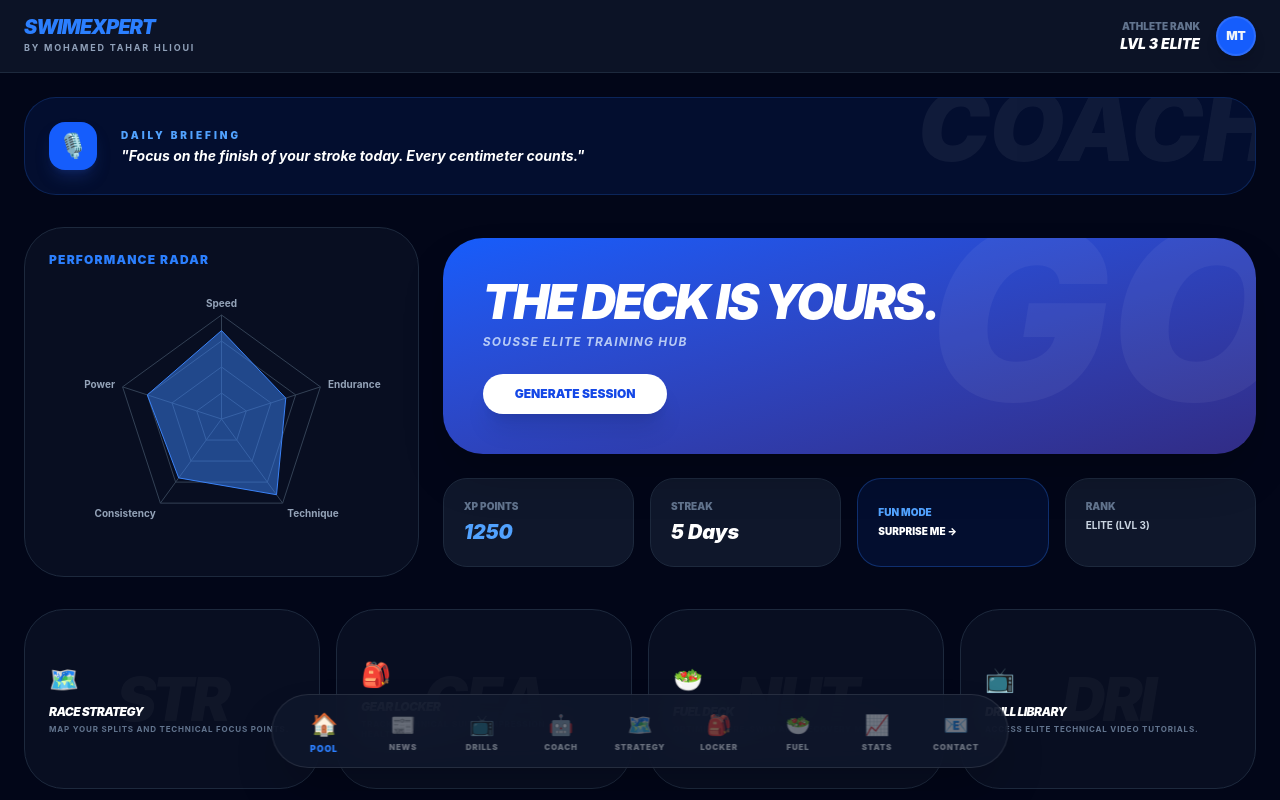
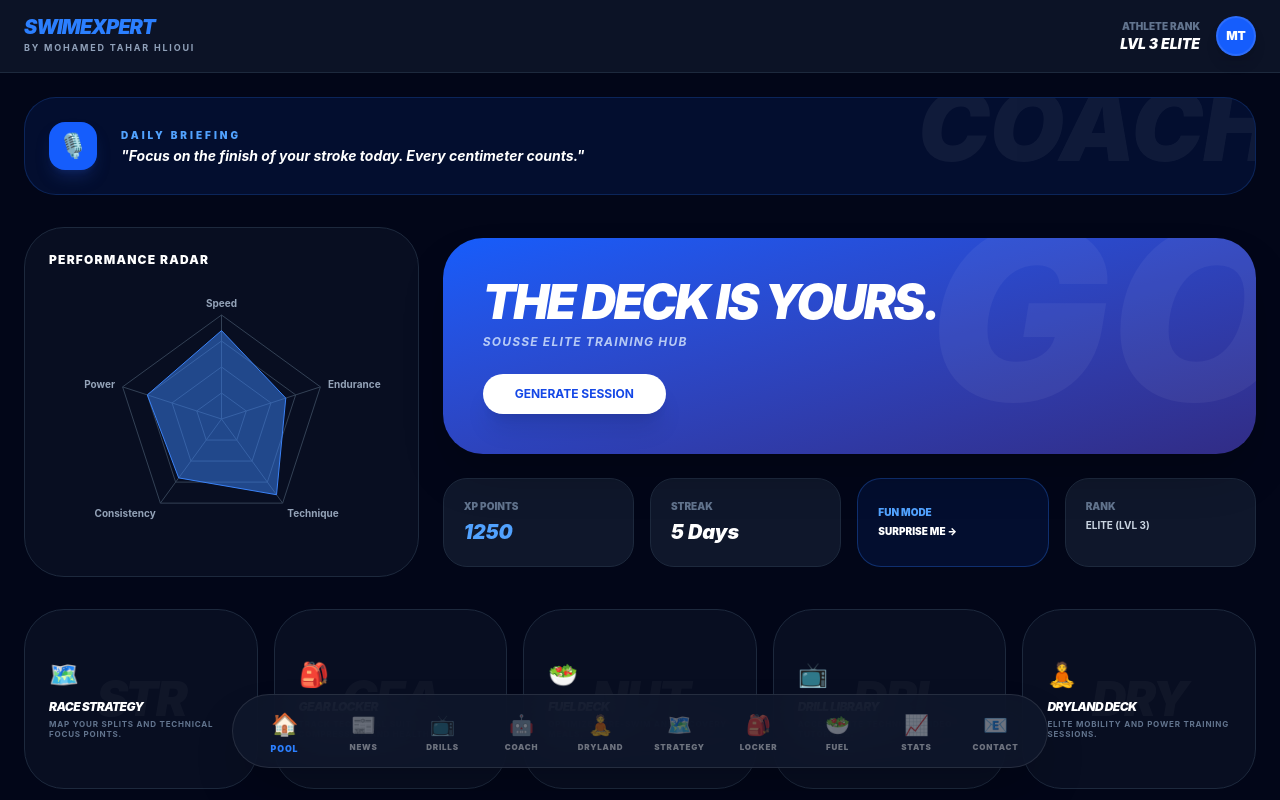
Before and after one commit to Med-Taher-Hlioui/swim-expert-app, a React (Vite) app: page / in a window 1280 px wide. Shown: the top 800 px of the page. Built offline with nearby package versions, Linux system fonts and the light colour scheme; no server answers.

Commit message:
feat: add Dryland Deck, custom exercise builder, and 5-pillar dashboard grid

```diff
--- a/src/App.tsx
+++ b/src/App.tsx
@@ -13,11 +13,12 @@ import RaceStrategy from './components/RaceStrategy';
 import NutritionDeck from './components/NutritionDeck';
 import Contact from './components/Contact';
 import SwimNews from './components/SwimNews';
+import DrylandDeck from './components/DrylandDeck';
 
 const engine = new SwimCoachEngine();
 
 export default function App() {
-  const [activePage, setActivePage] = useState<'pool' | 'drills' | 'workout' | 'progress' | 'gear' | 'strategy' | 'nutrition' | 'contact' | 'news'>('pool');
+  const [activePage, setActivePage] = useState<'pool' | 'drills' | 'workout' | 'progress' | 'gear' | 'strategy' | 'nutrition' | 'contact' | 'news' | 'dryland'>('pool');
   const [xp, setXp] = useState(1250);
   const [level, setLevel] = useState(3);
   const [dailyTip, setDailyTip] = useState("Focus on your rotation to reduce drag.");
@@ -26,13 +27,10 @@ export default function App() {
     const key = import.meta.env.VITE_GEMINI_API_KEY;
     if (key) {
       engine.initialize(key);
-      engine.getDailyTip()
-        .then(tip => setDailyTip(tip))
-        .catch(() => console.log("AI Quota hit. Using default tip."));
+      engine.getDailyTip().then(tip => setDailyTip(tip)).catch(() => console.log("AI Quota hit."));
     }
   }, []);
 
-  // --- LEVEL UP LOGIC ---
   useEffect(() => {
     const newLevel = calculateLevel(xp);
     if (newLevel > level) {
@@ -48,27 +46,18 @@ export default function App() {
 
   return (
     <div className="min-h-screen bg-slate-950 text-slate-100 font-sans pb-40">
-
-      {/* HEADER */}
-      <header className="bg-slate-900/80 backdrop-blur-md border-b border-slate-800 py-4 px-6 sticky top-0 z-50">
-        <div className="max-w-7xl mx-auto flex justify-between items-center text-left">
+      <header className="bg-slate-900/80 backdrop-blur-md border-b border-slate-800 py-4 px-6 sticky top-0 z-50 text-left">
+        <div className="max-w-7xl mx-auto flex justify-between items-center">
           <button onClick={() => setActivePage('pool')} className="flex flex-col items-start group">
-            <h1 className="text-xl font-black italic tracking-tighter uppercase text-blue-500 leading-none">
-              SwimExpert
-            </h1>
-            <span className="text-[9px] font-bold tracking-[0.2em] text-slate-400 uppercase mt-1">
-              by Mohamed Tahar Hlioui
-            </span>
+            <h1 className="text-xl font-black italic tracking-tighter uppercase text-blue-500 leading-none">SwimExpert</h1>
+            <span className="text-[9px] font-bold tracking-[0.2em] text-slate-400 uppercase mt-1">by Mohamed Tahar Hlioui</span>
           </button>
-
           <div className="flex items-center gap-4">
-             <div className="text-right hidden md:block">
+             <div className="text-right hidden md:block text-white">
                <div className="text-[10px] font-black uppercase text-slate-500">Athlete Rank</div>
-               <div className="text-sm font-black italic uppercase text-white">LVL {level} Elite</div>
+               <div className="text-sm font-black italic uppercase">LVL {level} Elite</div>
              </div>
-             <div className="w-10 h-10 rounded-full bg-blue-600 flex items-center justify-center font-black text-xs border-2 border-white/10 shadow-lg">
-               MT
-             </div>
+             <div className="w-10 h-10 rounded-full bg-blue-600 flex items-center justify-center font-black text-xs border-2 border-white/10 shadow-lg text-white">MT</div>
           </div>
         </div>
       </header>
@@ -82,16 +71,17 @@ export default function App() {
         {activePage === 'gear' && <GearLocker />}
         {activePage === 'strategy' && <RaceStrategy />}
         {activePage === 'nutrition' && <NutritionDeck />}
+        {activePage === 'dryland' && <DrylandDeck setXp={setXp} />}
         {activePage === 'contact' && <Contact />}
       </main>
 
-      {/* NAVIGATION */}
       <nav className="fixed bottom-8 left-1/2 -translate-x-1/2 bg-slate-900/90 backdrop-blur-xl border border-white/10 px-6 py-4 rounded-full shadow-2xl z-50 flex gap-4 md:gap-6 max-w-[95vw] overflow-x-auto no-scrollbar">
         {[
           { id: 'pool', label: 'Pool', icon: '🏠' },
           { id: 'news', label: 'News', icon: '📰' },
           { id: 'drills', label: 'Drills', icon: '📺' },
           { id: 'workout', label: 'Coach', icon: '🤖' },
+          { id: 'dryland', label: 'Dryland', icon: '🧘' },
           { id: 'strategy', label: 'Strategy', icon: '🗺️' },
           { id: 'gear', label: 'Locker', icon: '🎒' },
           { id: 'nutrition', label: 'Fuel', icon: '🥗' },
@@ -101,19 +91,13 @@ export default function App() {
           <button
             key={item.id}
             onClick={() => setActivePage(item.id as any)}
-            className={`flex flex-col items-center min-w-[55px] transition-all ${activePage === item.id ? 'text-blue-500 scale-110' : 'opacity-40 hover:opacity-100'}`}
+            className={`flex flex-col items-center min-w-[55px] transition-all ${activePage === item.id ? 'text-blue-500 scale-110' : 'opacity-40 hover:opacity-100 text-white'}`}
           >
             <span className="text-xl mb-1">{item.icon}</span>
             <span className="text-[8px] font-black uppercase tracking-widest leading-none">{item.label}</span>
           </button>
         ))}
       </nav>
-
-      <footer className="mt-12 mb-20 text-center opacity-30">
-        <p className="text-[9px] font-black uppercase tracking-[0.4em] text-slate-500">
-          Created with ♥ by Mohamed Tahar Hlioui
-        </p>
-      </footer>
     </div>
   );
 }
--- a/src/components/Dashboard.tsx
+++ b/src/components/Dashboard.tsx
@@ -28,8 +28,6 @@ export default function Dashboard({ setPage, xp, setXp, dailyTip, level }: Dashb
     ];
     const randomChallenge = challenges[Math.floor(Math.random() * challenges.length)];
     alert(`🎯 FUN MODE: ${randomChallenge}`);
-
-    // This line uses the value from our xp.ts file
     setXp((prev: number) => prev + XP_REWARDS.FUN_MODE);
   };
 
@@ -38,6 +36,7 @@ export default function Dashboard({ setPage, xp, setXp, dailyTip, level }: Dashb
     { id: 'gear', name: 'Gear Locker', icon: '🎒', desc: 'Track technical suit compression and health.' },
     { id: 'nutrition', name: 'Fuel Deck', icon: '🥗', desc: 'Optimized pre-swim and recovery meals.' },
     { id: 'drills', name: 'Drill Library', icon: '📺', desc: 'Access elite technical video tutorials.' },
+    { id: 'dryland', name: 'Dryland Deck', icon: '🧘', desc: 'Elite mobility and power training sessions.' }, // NEW BOX
   ];
 
   return (
@@ -56,7 +55,7 @@ export default function Dashboard({ setPage, xp, setXp, dailyTip, level }: Dashb
       {/* 2. PERFORMANCE RADAR & HERO */}
       <div className="grid grid-cols-1 lg:grid-cols-3 gap-6 items-center">
         <div className="lg:col-span-1 bg-slate-900/50 p-6 rounded-[2.5rem] border border-slate-800 h-[350px]">
-          <h3 className="text-xs font-black uppercase tracking-widest text-blue-500 mb-4">Performance Radar</h3>
+          <h3 className="text-xs font-black uppercase tracking-widest text-blue-500 mb-4 text-white">Performance Radar</h3>
           <ResponsiveContainer width="100%" height="90%">
             <RadarChart cx="50%" cy="50%" outerRadius="80%" data={radarData}>
               <PolarGrid stroke="#334155" />
@@ -68,10 +67,10 @@ export default function Dashboard({ setPage, xp, setXp, dailyTip, level }: Dashb
 
         <div className="lg:col-span-2 space-y-6">
           <div className="bg-gradient-to-br from-blue-600 to-indigo-900 p-10 rounded-[2.5rem] shadow-2xl relative overflow-hidden group">
-            <div className="relative z-10">
-              <h2 className="text-4xl md:text-5xl font-black italic uppercase tracking-tighter mb-2 leading-none text-white">The Deck is Yours.</h2>
+            <div className="relative z-10 text-white">
+              <h2 className="text-4xl md:text-5xl font-black italic uppercase tracking-tighter mb-2 leading-none">The Deck is Yours.</h2>
               <p className="text-blue-100 text-xs font-bold uppercase tracking-widest opacity-80 mb-6 italic">Sousse Elite Training Hub</p>
-              <button onClick={() => setPage('workout')} className="bg-white text-blue-700 px-8 py-3 rounded-full font-black uppercase text-xs shadow-xl hover:scale-105 transition-all">Generate Session</button>
+              <button onClick={() => setPage('workout')} className="bg-white text-blue-700 px-8 py-3 rounded-full font-black uppercase text-xs shadow-xl hover:scale-105 transition-all font-bold">Generate Session</button>
             </div>
             <div className="absolute -right-10 -bottom-10 text-[15rem] font-black italic text-white/5 select-none">GO</div>
           </div>
@@ -81,9 +80,9 @@ export default function Dashboard({ setPage, xp, setXp, dailyTip, level }: Dashb
               <div className="text-[10px] font-black text-slate-500 uppercase mb-1">XP Points</div>
               <div className="text-xl font-black italic text-blue-400">{xp}</div>
             </div>
-            <div className="bg-slate-900 p-5 rounded-3xl border border-slate-800">
+            <div className="bg-slate-900 p-5 rounded-3xl border border-slate-800 text-white">
               <div className="text-[10px] font-black text-slate-500 uppercase mb-1">Streak</div>
-              <div className="text-xl font-black italic text-white">5 Days</div>
+              <div className="text-xl font-black italic">5 Days</div>
             </div>
             <button onClick={triggerFunMode} className="bg-blue-600/10 border border-blue-500/30 p-5 rounded-3xl group hover:bg-blue-600/20 transition-all text-left">
               <div className="text-[10px] font-black text-blue-400 uppercase">Fun Mode</div>
@@ -97,8 +96,8 @@ export default function Dashboard({ setPage, xp, setXp, dailyTip, level }: Dashb
         </div>
       </div>
 
-      {/* 3. SUBPAGE GATEWAYS */}
-      <div className="grid grid-cols-1 md:grid-cols-2 lg:grid-cols-4 gap-4">
+      {/* 3. SUBPAGE GATEWAYS (Now with 5 boxes) */}
+      <div className="grid grid-cols-1 md:grid-cols-3 lg:grid-cols-5 gap-4">
         {subpages.map(page => (
           <button
             key={page.id}
@@ -111,7 +110,7 @@ export default function Dashboard({ setPage, xp, setXp, dailyTip, level }: Dashb
               <p className="text-[8px] text-slate-500 font-bold leading-tight uppercase tracking-widest">{page.desc}</p>
             </div>
             <div className="absolute inset-0 flex items-center justify-center opacity-[0.03] group-hover:opacity-[0.07] transition-opacity pointer-events-none">
-              <span className="text-6xl font-black italic uppercase tracking-tighter text-white">{page.id.slice(0, 3)}</span>
+              <span className="text-5xl font-black italic uppercase tracking-tighter text-white">{page.id.slice(0, 3)}</span>
             </div>
           </button>
         ))}
--- /dev/null
+++ b/src/components/DrylandDeck.tsx
@@ -0,0 +1,125 @@
+import { useState } from 'react';
+import { XP_REWARDS } from '../lib/xp';
+
+interface DrylandProps {
+  setXp: (xp: any) => void;
+}
+
+export default function DrylandDeck({ setXp }: DrylandProps) {
+  const [sessionActive, setSessionActive] = useState(false);
+  const [isAdding, setIsAdding] = useState(false);
+  const [customExercises, setCustomExercises] = useState([
+    { name: 'Banded Face-Pulls', reps: '3 Sets x 15 Reps', focus: 'Shoulder Health' },
+    { name: 'Streamline Lunges', reps: '3 Sets x 10/Side', focus: 'Core Stability' },
+  ]);
+
+  const [newEx, setNewEx] = useState({ name: '', reps: '', focus: 'Power' });
+
+  const handleAddExercise = () => {
+    if (newEx.name && newEx.reps) {
+      setCustomExercises([...customExercises, newEx]);
+      setNewEx({ name: '', reps: '', focus: 'Power' });
+      setIsAdding(false);
+    }
+  };
+
+  const handleComplete = () => {
+    setSessionActive(true);
+    setXp((prev: number) => prev + XP_REWARDS.GYM_SESSION);
+    setTimeout(() => setSessionActive(false), 2000);
+  };
+
+  return (
+    <div className="animate-in slide-in-from-bottom-8 duration-500 space-y-12 pb-20 text-left">
+      <div className="flex justify-between items-end">
+        <div>
+          <h2 className="text-4xl font-black italic uppercase tracking-tighter text-blue-500">Dryland Deck</h2>
+          <p className="text-slate-400 text-sm font-bold tracking-widest mt-2 uppercase">Mobility & Power</p>
+        </div>
+        <button
+          onClick={() => setIsAdding(true)}
+          className="bg-slate-900 border border-blue-500/30 text-blue-400 px-6 py-3 rounded-2xl text-[10px] font-black uppercase tracking-widest hover:bg-blue-500 hover:text-white transition-all shadow-lg"
+        >
+          + Add Exercise
+        </button>
+      </div>
+
+      {/* 1. EXERCISE GRID */}
+      <div className="bg-slate-900 p-8 rounded-[3rem] border border-slate-800 relative overflow-hidden group">
+        <h3 className="text-xs font-black uppercase tracking-widest text-blue-400 mb-8 flex items-center gap-2">
+          <span className="w-2 h-2 rounded-full bg-blue-500 animate-pulse"></span>
+          Active Routine
+        </h3>
+
+        <div className="grid grid-cols-1 md:grid-cols-3 gap-6 relative z-10">
+          {customExercises.map((ex, idx) => (
+            <div key={idx} className="bg-slate-950 border border-slate-800/50 p-6 rounded-2xl hover:border-blue-500/50 transition-all">
+              <div className="text-[10px] font-black text-blue-500 uppercase mb-2 tracking-tighter">{ex.focus}</div>
+              <div className="text-xl font-black italic text-white uppercase leading-none mb-2">{ex.name}</div>
+              <div className="text-xs font-bold text-slate-500 uppercase tracking-widest">{ex.reps}</div>
+            </div>
+          ))}
+        </div>
+
+        <div className="absolute inset-0 flex items-center justify-center opacity-[0.03] group-hover:opacity-[0.05] transition-opacity pointer-events-none">
+          <span className="text-[12rem] font-black italic uppercase tracking-tighter text-white">DRYLAND</span>
+        </div>
+      </div>
+
+      {/* 2. ADD EXERCISE MODAL */}
+      {isAdding && (
+        <div className="fixed inset-0 bg-slate-950/80 backdrop-blur-sm z-[100] flex items-center justify-center p-6">
+          <div className="bg-slate-900 border border-slate-800 p-8 rounded-[2.5rem] w-full max-w-md space-y-6 shadow-2xl">
+            <h3 className="text-xl font-black italic uppercase text-white tracking-tighter">New Dryland Drill</h3>
+            <div className="space-y-4">
+              <input
+                placeholder="Exercise Name (e.g. Plank)"
+                className="w-full bg-slate-950 border border-slate-800 p-4 rounded-xl text-sm font-bold outline-none focus:border-blue-500"
+                value={newEx.name}
+                onChange={(e) => setNewEx({...newEx, name: e.target.value})}
+              />
+              <input
+                placeholder="Sets/Reps (e.g. 3x1min)"
+                className="w-full bg-slate-950 border border-slate-800 p-4 rounded-xl text-sm font-bold outline-none focus:border-blue-500"
+                value={newEx.reps}
+                onChange={(e) => setNewEx({...newEx, reps: e.target.value})}
+              />
+              <select
+                className="w-full bg-slate-950 border border-slate-800 p-4 rounded-xl text-sm font-bold outline-none focus:border-blue-500 text-white"
+                value={newEx.focus}
+                onChange={(e) => setNewEx({...newEx, focus: e.target.value})}
+              >
+                <option>Power</option>
+                <option>Mobility</option>
+                <option>Recovery</option>
+                <option>Shoulder Health</option>
+              </select>
+            </div>
+            <div className="flex gap-4">
+              <button onClick={() => setIsAdding(false)} className="flex-1 text-[10px] font-black uppercase text-slate-500">Cancel</button>
+              <button onClick={handleAddExercise} className="flex-1 bg-blue-600 py-4 rounded-xl text-[10px] font-black uppercase text-white shadow-lg">Save to Deck</button>
+            </div>
+          </div>
+        </div>
+      )}
+
+      {/* 3. COACH'S CHALKBOARD */}
+      <div className="bg-blue-600/5 border-2 border-dashed border-blue-500/20 p-10 rounded-[3rem] text-center space-y-4">
+        <h4 className="text-[10px] font-black uppercase tracking-[0.3em] text-blue-400">Coach's Chalkboard</h4>
+        <p className="text-lg font-black italic text-white uppercase leading-tight max-w-lg mx-auto">
+          "Build explosive power in your core. It's the anchor for your pull."
+        </p>
+      </div>
+
+      <div className="flex justify-center">
+        <button
+          onClick={handleComplete}
+          disabled={sessionActive}
+          className="bg-blue-600 text-white px-12 py-5 rounded-full font-black uppercase text-xs tracking-widest hover:scale-105 transition-all shadow-xl shadow-blue-900/40 disabled:opacity-50"
+        >
+          {sessionActive ? "Routine Logged!" : `Finish Dryland Routine +${XP_REWARDS.GYM_SESSION} XP`}
+        </button>
+      </div>
+    </div>
+  );
+}
--- a/src/lib/xp.ts
+++ b/src/lib/xp.ts
@@ -5,46 +5,18 @@ export const XP_REWARDS = {
   LOG_MANUAL: 100,
   COMPLETE_AI_SESSION: 250,
   WEEKLY_STREAK: 500,
-  FUN_MODE: 50 // This was likely the missing piece!
+  FUN_MODE: 50,
+  GYM_SESSION: 150,
+  MOBILITY_FLOW: 40,
+  PREHAB_CHECKLIST: 60
 };
 
 export const BADGES = [
-  {
-    id: 'splash',
-    name: 'Splash',
-    xpRequired: 100,
-    icon: '💧',
-    desc: 'The journey begins with one splash.'
-  },
-  {
-    id: 'current',
-    name: 'Current',
-    xpRequired: 1000,
-    icon: '🌊',
-    desc: 'You are starting to move the water.'
-  },
-  {
-    id: 'torpedo',
-    name: 'Torpedo',
-    xpRequired: 5000,
-    icon: '🚀',
-    desc: 'Unmatched speed in the sprint lanes.'
-  },
-  {
-    id: 'submarine',
-    name: 'SUBMARINE',
-    xpRequired: 15000,
-    icon: '🔱',
-    desc: 'Ultimate Elite. Michael Phelps status achieved.'
-  }
+  { id: 'splash', name: 'Splash', xpRequired: 100, icon: '💧', desc: 'The journey begins with one splash.' },
+  { id: 'current', name: 'Current', xpRequired: 1000, icon: '🌊', desc: 'You are starting to move the water.' },
+  { id: 'torpedo', name: 'Torpedo', xpRequired: 5000, icon: '🚀', desc: 'Unmatched speed in the sprint lanes.' },
+  { id: 'submarine', name: 'SUBMARINE', xpRequired: 15000, icon: '🔱', desc: 'Ultimate Elite. Michael Phelps status achieved.' }
 ];
 
-// Helper to calculate level based on 500XP increments
-export const calculateLevel = (totalXp: number): number => {
-  return Math.floor(totalXp / 500) + 1;
-};
-
-// Helper to find which badges are unlocked
-export const getUnlockedBadges = (totalXp: number) => {
-  return BADGES.filter(badge => totalXp >= badge.xpRequired);
-};
+export const calculateLevel = (totalXp: number): number => Math.floor(totalXp / 500) + 1;
+export const getUnlockedBadges = (totalXp: number) => BADGES.filter(badge => totalXp >= badge.xpRequired);
```
